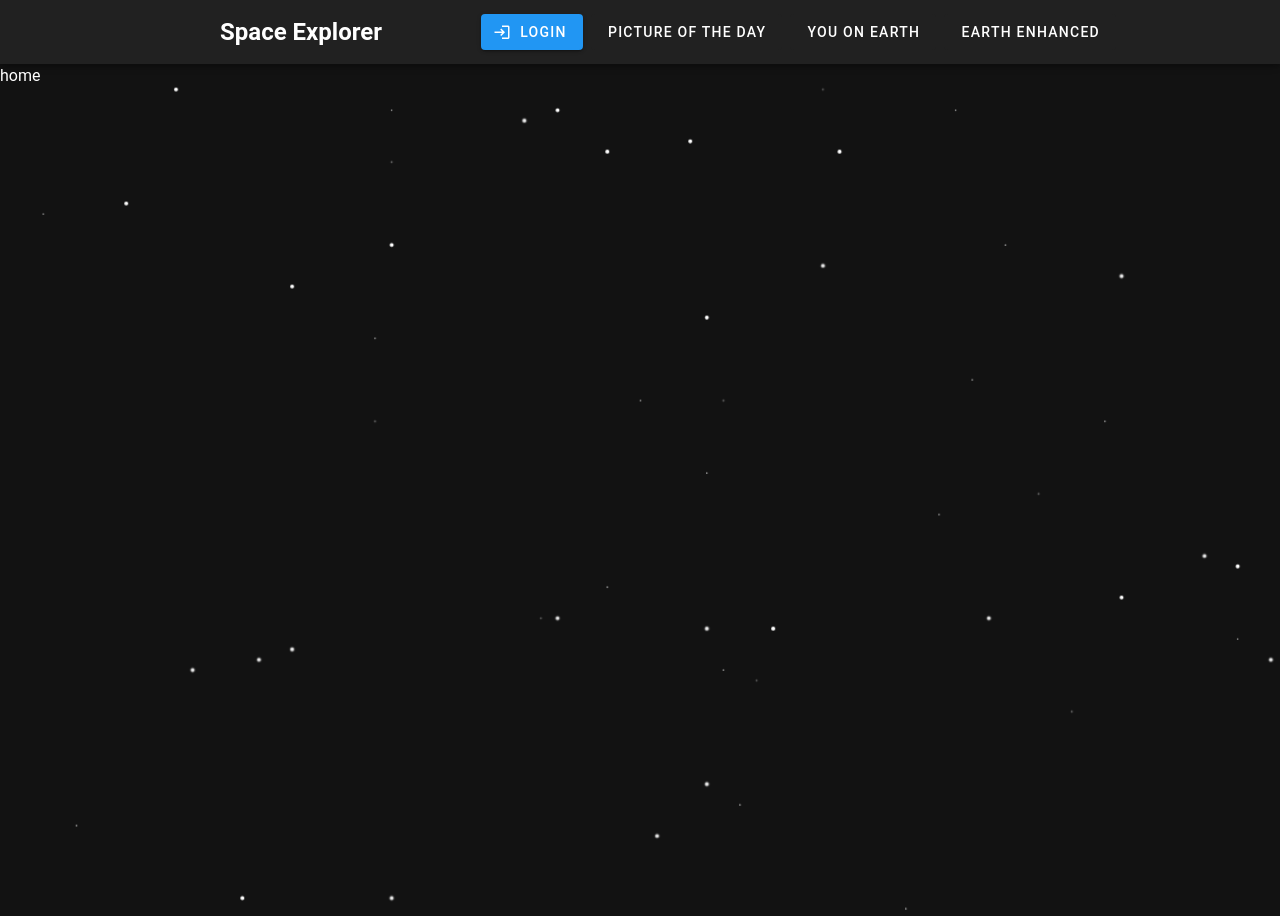
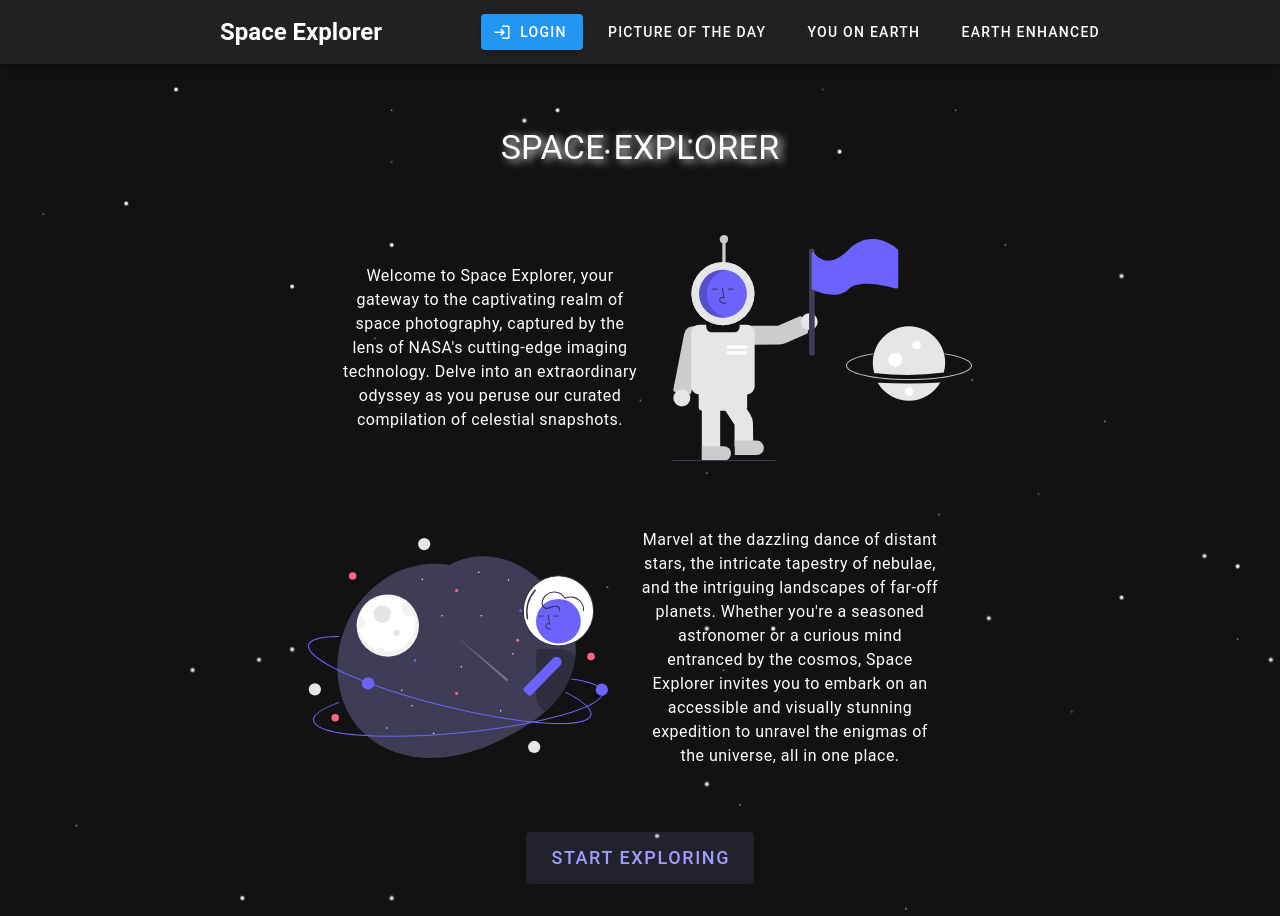
Before and after one commit to berkcambaz/space-explorer, a Vue app in the folder web/: page /home in a window 1280 px wide. Before the commit the page ends 800 px from the top, so only its background shows below. Built offline with nearby package versions, Linux system fonts and the light colour scheme.

Commit message:
Implement home page

```diff
--- a/web/src/views/Home.vue
+++ b/web/src/views/Home.vue
@@ -1,7 +1,45 @@
 <script setup lang="ts">
-
+import undrawAstranaut from '@/assets/undraw_astronaut.svg'
+import undrawStars from '@/assets/undraw_stars.svg'
 </script>
 
 <template>
-  home
+  <VSheet class="mx-4 my-4 bg-transparent">
+
+    <h1 class="text-h4 text-center my-16" style="text-shadow: 4px 2px 8px #fff;">
+      SPACE EXPLORER
+    </h1>
+
+    <VSheet class="d-flex justify-center my-8 bg-transparent">
+      <VSheet class="ma-8 bg-transparent" maxWidth="300">
+        <p class="text-body-1 text-center">
+          Welcome to Space Explorer, your gateway to the captivating realm of space photography, captured by the lens of
+          NASA's cutting-edge imaging technology. Delve into an extraordinary odyssey as you peruse our curated
+          compilation of celestial snapshots.
+        </p>
+      </VSheet>
+      <VImg :src="undrawAstranaut" maxWidth="300" />
+    </VSheet>
+
+    <VSheet class="d-flex justify-center my-8 bg-transparent">
+      <VImg :src="undrawStars" maxWidth="300" />
+
+      <VSheet class="ma-8 bg-transparent" maxWidth="300">
+        <p class="text-body-1 text-center">
+          Marvel at the dazzling dance of distant stars, the intricate tapestry of nebulae, and the intriguing landscapes
+          of far-off planets. Whether you're a seasoned astronomer or a curious mind entranced by the cosmos, Space
+          Explorer invites you to embark on an accessible and visually stunning expedition to unravel the enigmas of the
+          universe, all in one place.
+        </p>
+      </VSheet>
+    </VSheet>
+
+
+    <VSheet class="d-flex justify-center my-8 bg-transparent">
+      <RouterLink to="/picture-of-the-day">
+        <VBtn variant="tonal" size="x-large">Start Exploring</VBtn>
+      </RouterLink>
+    </VSheet>
+
+  </VSheet>
 </template>
```
